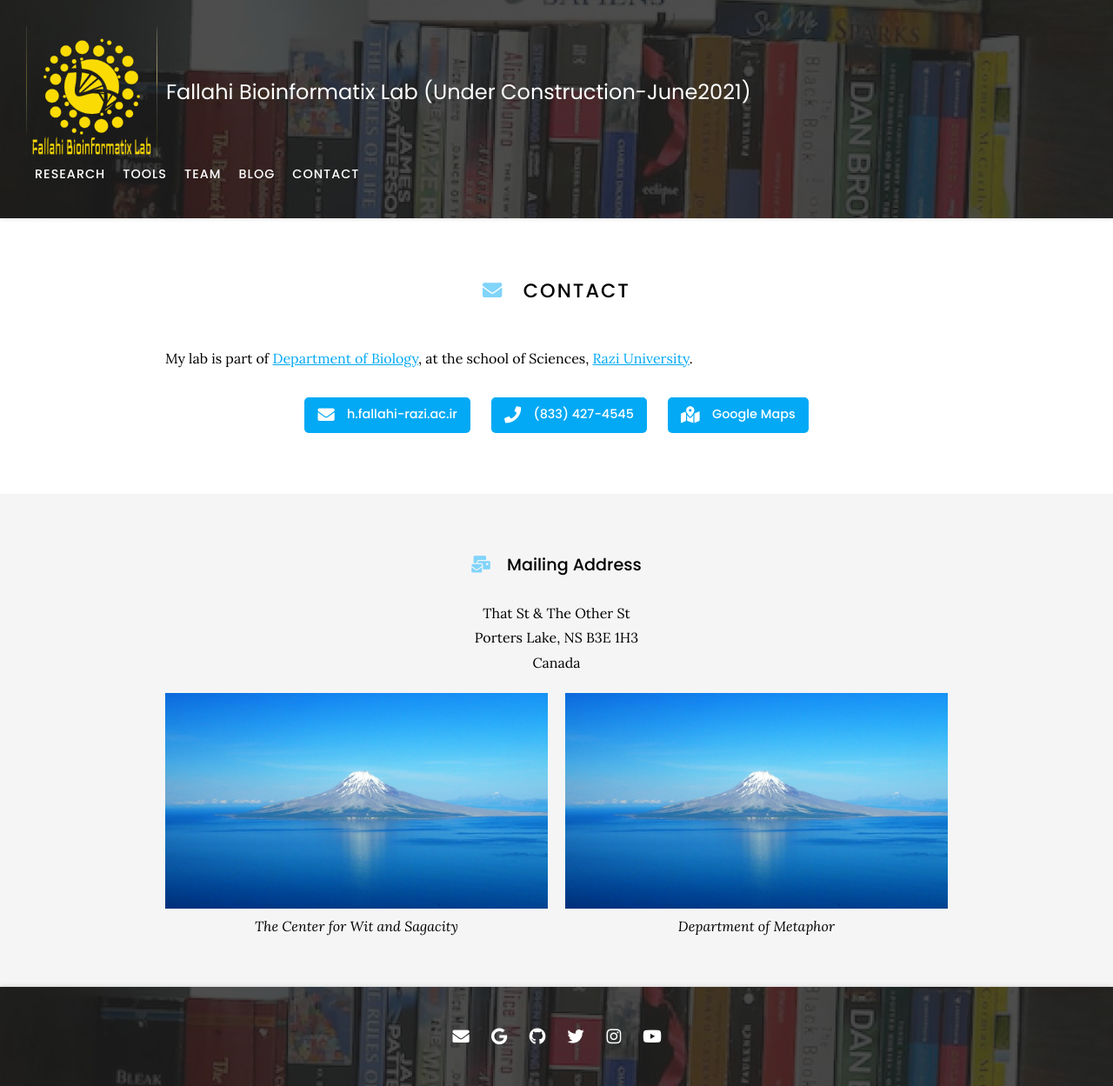
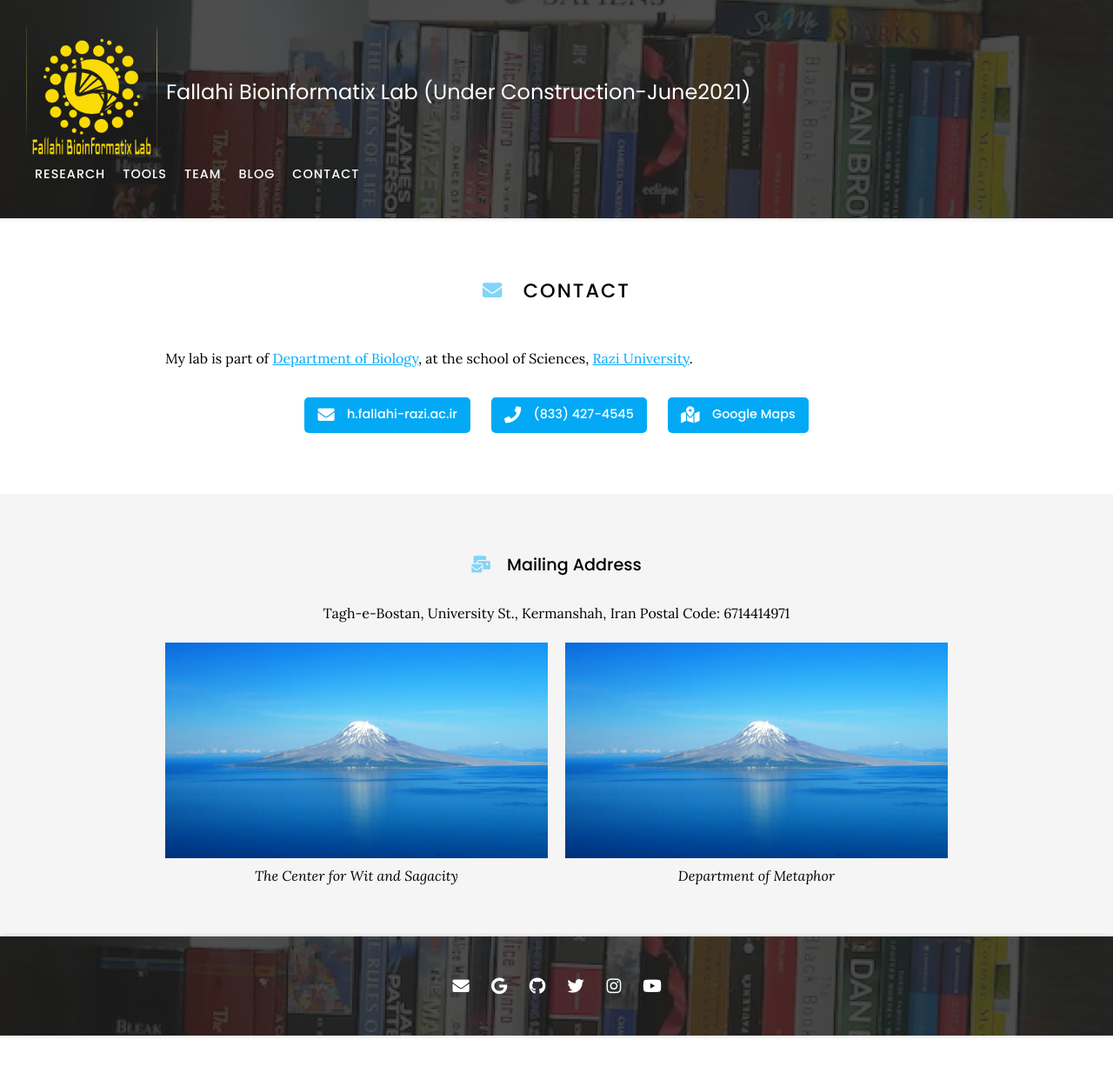
Before and after one commit to Hossein-Fallahi/Fallahi-Bioinformatics-Lab, a Jekyll site: the page built from contact/index.md, in a window 1280 px wide. Shown: the whole page at 87% size. Built offline with Jekyll 4.4.1, drawn with Linux system fonts in a browser that asks for light colours; nearby versions of some CDN libraries; after the commit the page ends 1191 px from its top, so only the background shows below that.

Commit message:
Update index.md

```diff
--- a/contact/index.md
+++ b/contact/index.md
@@ -43,9 +43,10 @@
 
 ### <i class="fas fa-mail-bulk"></i>Mailing Address
 
-That St & The Other St
-Porters Lake, NS B3E 1H3
-Canada
+Tagh-e-Bostan,
+University St.,
+Kermanshah, Iran
+Postal Code: 6714414971
 {:.center}
 
 {% capture col1 %}
```
